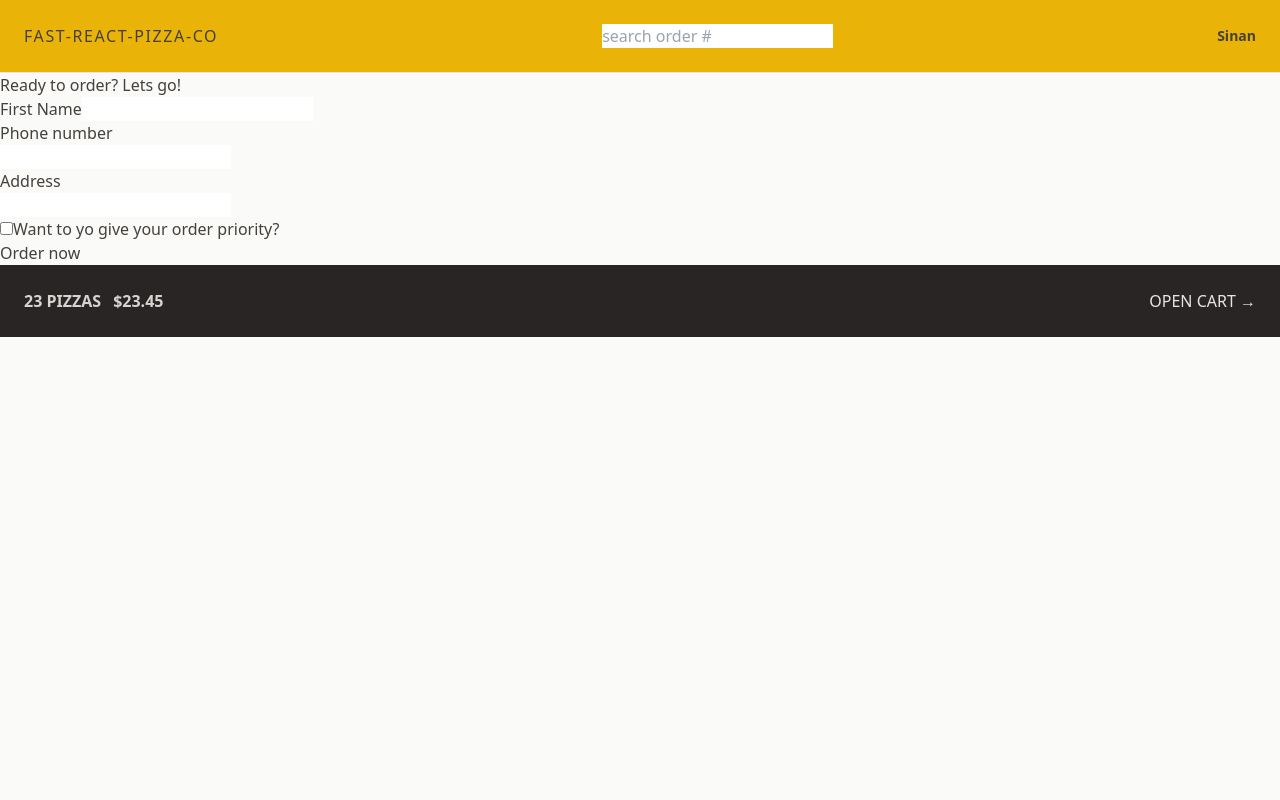
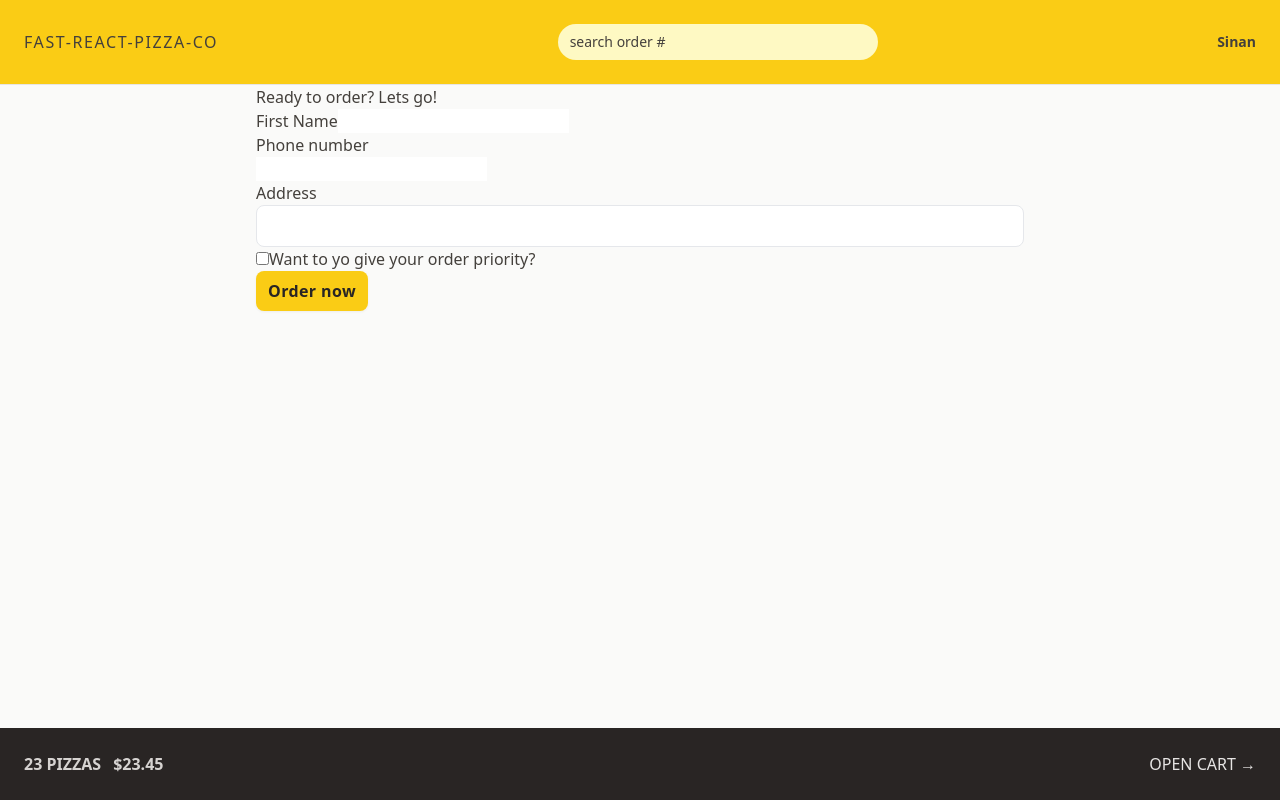
Before and after one commit to Sinan-exe/Fast-React-Pizza, a React (Vite) app: page /order/new in a window 1280 px wide. Built offline with nearby package versions, Linux system fonts and the light colour scheme.

Commit message:
styled order form

```diff
--- a/src/features/cart/Cart.jsx
+++ b/src/features/cart/Cart.jsx
@@ -29,7 +29,12 @@ function Cart() {
 
   return (
     <div>
-      <Link to="/menu">&larr; Back to menu</Link>
+      <Link
+        to="/menu"
+        className="text-sm text-blue-500 hover:text-blue-700 hover:underline"
+      >
+        &larr; Back to menu
+      </Link>
 
       <h2>Your cart, %NAME%</h2>
 
--- a/src/features/order/CreateOrder.jsx
+++ b/src/features/order/CreateOrder.jsx
@@ -61,7 +61,12 @@ function CreateOrder() {
         <div>
           <label>Address</label>
           <div>
-            <input type="text" name="address" required />
+            <input
+              type="text"
+              name="address"
+              required
+              className="w-full rounded-lg border px-3 py-2 focus:outline-none focus:ring-1 focus:ring-yellow-200"
+            />
           </div>
         </div>
 
@@ -78,7 +83,9 @@ function CreateOrder() {
 
         <div>
           <input type="hidden" name="cart" value={JSON.stringify(cart)} />
-          <button>{isSubmitting ? `Placing Order...` : `Order now`}</button>
+          <button className="inline-block rounded-lg bg-yellow-400 px-3 py-2 font-semibold tracking-wide text-stone-800 drop-shadow-sm transition-colors duration-300 hover:bg-yellow-300">
+            {isSubmitting ? `Placing Order...` : `Order now`}
+          </button>
         </div>
       </Form>
     </div>
--- a/src/features/order/SearchOrder.jsx
+++ b/src/features/order/SearchOrder.jsx
@@ -19,6 +19,7 @@ function SearchOrder() {
         placeholder="search order #"
         value={query}
         onChange={(e) => setQuery(e.target.value)}
+        className="w-36 rounded-full bg-yellow-100 px-3 py-2 text-sm text-stone-700 transition-all duration-300 placeholder:text-stone-700 focus:outline-none focus:ring focus:ring-yellow-500 focus:ring-opacity-40 sm:w-80 sm:focus:w-96"
       />
     </form>
   );
--- a/src/ui/AppLayout.jsx
+++ b/src/ui/AppLayout.jsx
@@ -8,13 +8,14 @@ function AppLayout() {
   console.log(navigation);
   const isLoading = navigation.state === "loading";
   return (
-    <div className="layout">
+    <div className="grid h-screen grid-rows-[auto_1fr_auto]">
       {isLoading && <Loader />}
       <Header />
-
-      <main>
-        <Outlet />
-      </main>
+      <div className="overflow-scroll">
+        <main className="mx-auto max-w-3xl">
+          <Outlet />
+        </main>
+      </div>
 
       <CartOverview />
     </div>
--- a/src/ui/Header.jsx
+++ b/src/ui/Header.jsx
@@ -4,7 +4,7 @@ import Username from "../features/user/Username";
 
 function Header() {
   return (
-    <header className="flex items-center justify-between border-b border-stone-200 bg-yellow-500 px-4 py-3 sm:p-6">
+    <header className="flex items-center justify-between border-b border-stone-200 bg-yellow-400 px-4 py-3 sm:p-6">
       <Link to="/" className="uppercase tracking-widest">
         Fast-React-Pizza-Co
       </Link>
```
